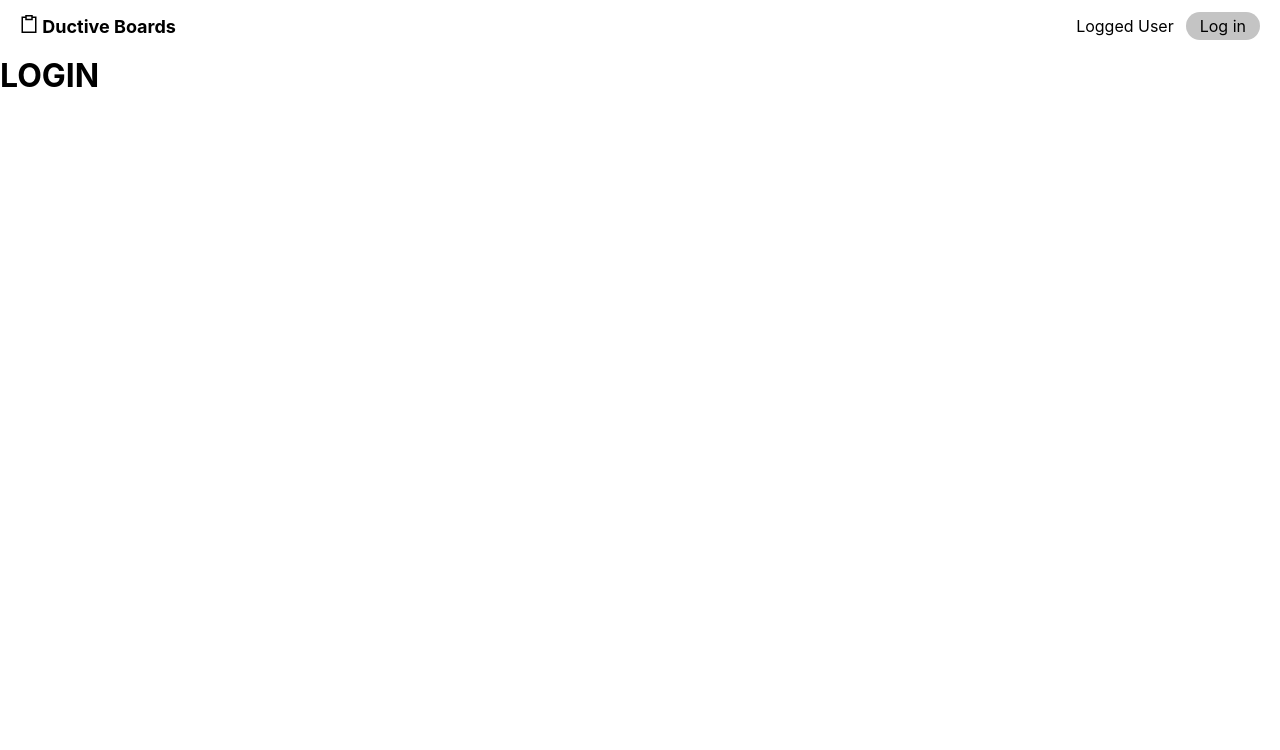
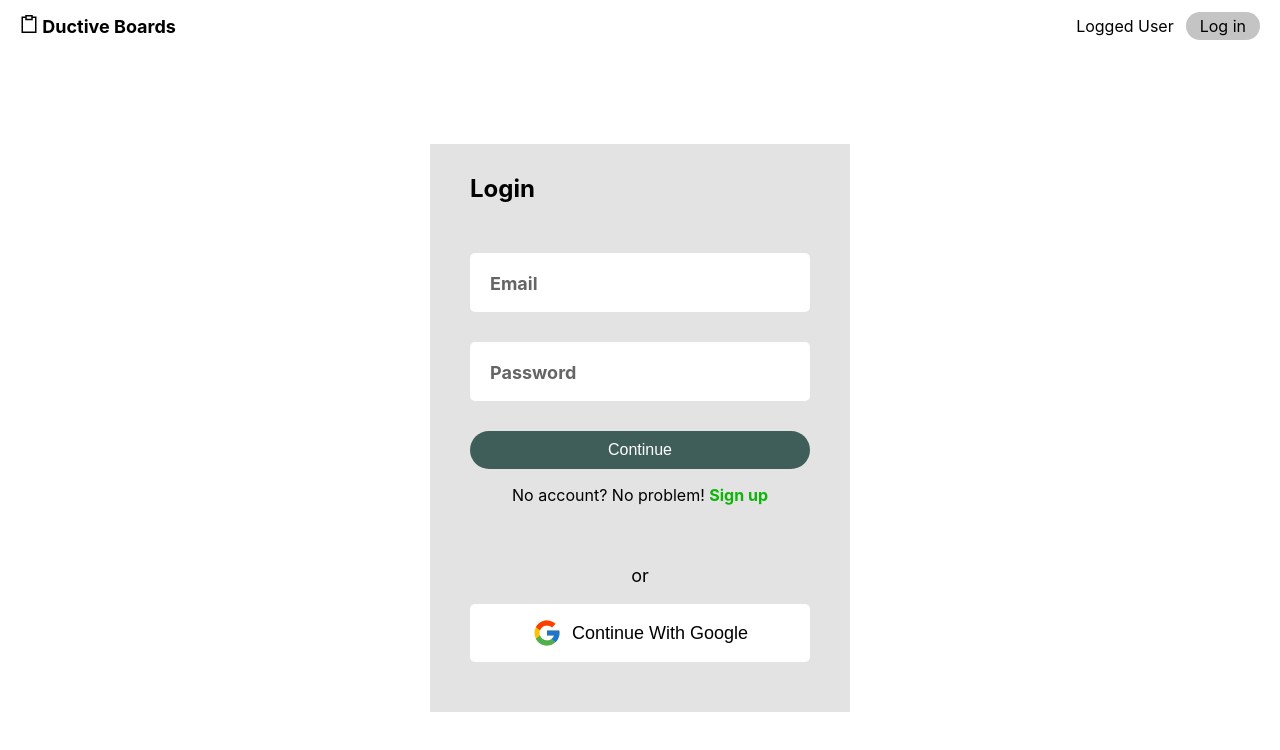
Before and after one commit to VentsislavBorislavov/Trello-clone, a React (Create React App) app: page /auth in a window 1280 px wide. Shown: the top 750 px of the page. Built offline with nearby package versions, Linux system fonts and the light colour scheme.

Commit message:
Created login page and it's form

```diff
--- a/src/App.tsx
+++ b/src/App.tsx
@@ -2,7 +2,7 @@ import React from "react";
 import Nav from "./components/Nav";
 import Layout from "./components/Layout";
 import Home from "./components/Home/Home";
-import AuthPage from "./components/AuthPage";
+import AuthPage from "./components/Auth/AuthPage";
 import Board from "./components/Board";
 import { BrowserRouter as Router, Switch, Route } from "react-router-dom";
 
--- /dev/null
+++ b/src/components/Auth/AuthPage.tsx
@@ -0,0 +1,28 @@
+import GoogleButton from "./GoogleButton";
+import LoginForm from "./LoginForm";
+import {
+  StyledAuthPage,
+  StyledAuth,
+  StyledGoogleDiv,
+  StyledRegisterText,
+} from "../styles/AuthPage.styled";
+
+const AuthPage = () => {
+  return (
+    <StyledAuthPage>
+      <StyledAuth>
+        <h2>Login</h2>
+        <LoginForm />
+        <StyledRegisterText>
+          No account? No problem! <span>Sign up</span>
+        </StyledRegisterText>
+        <StyledGoogleDiv>
+          <p>or</p>
+          <GoogleButton />
+        </StyledGoogleDiv>
+      </StyledAuth>
+    </StyledAuthPage>
+  );
+};
+
+export default AuthPage;
--- /dev/null
+++ b/src/components/Auth/EmailInput.tsx
@@ -0,0 +1,40 @@
+import { StyledInput, StyledEmail } from "../styles/AuthPage.styled";
+import { CSSProperties } from "styled-components";
+import withInputPlaceholder from "../hocs/withInputPlaceholder";
+
+interface Props {
+  value: string;
+  movePlaceholder: boolean;
+  onChange: (value: string) => void;
+  onFocus: () => void;
+  onBlur: () => void;
+}
+
+const EmailInput = ({
+  value,
+  onChange,
+  onFocus,
+  onBlur,
+  movePlaceholder,
+}: Props) => {
+  return (
+    <StyledEmail>
+      <span style={movePlaceholder ? spanStyle : {}}>Email</span>
+      <StyledInput
+        onFocus={onFocus}
+        onBlur={onBlur}
+        type="email"
+        value={value}
+        onChange={(e) => onChange(e.target.value)}
+      />
+    </StyledEmail>
+  );
+};
+
+export const spanStyle: CSSProperties = {
+  top: 2,
+  fontSize: 14,
+  transform: "translateY(0)",
+};
+
+export default withInputPlaceholder(EmailInput);
--- /dev/null
+++ b/src/components/Auth/GoogleButton.tsx
@@ -0,0 +1,15 @@
+import { FcGoogle } from "react-icons/fc";
+import { StyledGoogleButton } from "../styles/AuthPage.styled";
+
+const GoogleButton = () => {
+  return (
+    <StyledGoogleButton>
+      <span>
+        <FcGoogle />
+      </span>
+      Continue With Google
+    </StyledGoogleButton>
+  );
+};
+
+export default GoogleButton;
--- /dev/null
+++ b/src/components/Auth/LoginForm.tsx
@@ -0,0 +1,22 @@
+import { useState } from "react";
+import EmailInput from "./EmailInput";
+import PasswordInput from "./PasswordInput";
+import { StyledSubmit } from "../styles/AuthPage.styled";
+
+const LoginForm = () => {
+  const [email, setEmail] = useState("");
+  const [password, setPassword] = useState("");
+
+  return (
+    <form>
+      <EmailInput value={email} onChange={(val: any) => setEmail(val)} />
+      <PasswordInput
+        value={password}
+        onChange={(val: any) => setPassword(val)}
+      />
+      <StyledSubmit type="submit">Continue</StyledSubmit>
+    </form>
+  );
+};
+
+export default LoginForm;
--- /dev/null
+++ b/src/components/Auth/PasswordInput.tsx
@@ -0,0 +1,43 @@
+import { useState } from "react";
+import withInputPlaceholder from "../hocs/withInputPlaceholder";
+import { StyledPasswordInput, StyledInput } from "../styles/AuthPage.styled";
+import { spanStyle } from "./EmailInput";
+import { AiFillEyeInvisible, AiFillEye } from "react-icons/ai";
+
+interface Props {
+  value: string;
+  movePlaceholder: boolean;
+  onChange: (value: string) => void;
+  onFocus: () => void;
+  onBlur: () => void;
+}
+
+const PasswordInput = ({
+  value,
+  onChange,
+  onFocus,
+  onBlur,
+  movePlaceholder,
+}: Props) => {
+  const [showPassword, setShowPassword] = useState(false);
+
+  return (
+    <StyledPasswordInput>
+      <span style={movePlaceholder ? spanStyle : {}}>Password</span>
+      <StyledInput
+        onFocus={onFocus}
+        onBlur={onBlur}
+        type={showPassword ? "text" : "password"}
+        value={value}
+        onChange={(e) => onChange(e.target.value)}
+      />
+      {value && (
+        <button type="button" onClick={() => setShowPassword(!showPassword)}>
+          {showPassword ? <AiFillEyeInvisible /> : <AiFillEye />}
+        </button>
+      )}
+    </StyledPasswordInput>
+  );
+};
+
+export default withInputPlaceholder(PasswordInput);
--- a/src/components/AuthPage.tsx
+++ /dev/null
@@ -1,9 +0,0 @@
-const AuthPage = () => {
-  return (
-    <div>
-      <h1>LOGIN</h1>
-    </div>
-  );
-};
-
-export default AuthPage;
--- /dev/null
+++ b/src/components/hocs/withInputPlaceholder.tsx
@@ -0,0 +1,30 @@
+import { useState } from "react";
+
+const withInputPlaceholder = (WrappedComponent: any) => {
+  const WithInputPlaceholder = (props: any) => {
+    const [movePlaceholder, setMovePlaceholder] = useState(false);
+
+    const onFocus = () => {
+      if (!props.value || !movePlaceholder) {
+        setMovePlaceholder(!movePlaceholder);
+      }
+    };
+
+    const onBlur = () => {
+      if (movePlaceholder && !props.value) {
+        setMovePlaceholder(!movePlaceholder);
+      }
+    };
+    return (
+      <WrappedComponent
+        {...props}
+        onBlur={onBlur}
+        onFocus={onFocus}
+        movePlaceholder={movePlaceholder}
+      />
+    );
+  };
+  return WithInputPlaceholder;
+};
+
+export default withInputPlaceholder;
--- /dev/null
+++ b/src/components/styles/AuthPage.styled.tsx
@@ -0,0 +1,125 @@
+import styled from "styled-components";
+
+export const StyledAuthPage = styled.div`
+  width: 100%;
+  min-height: calc(100vh - 56px);
+  display: flex;
+  align-items: center;
+  justify-content: center;
+`;
+
+export const StyledAuth = styled.div`
+  background-color: rgba(117, 117, 117, 0.2);
+  min-width: 340px;
+  padding: 30px 40px 50px 40px;
+
+  h2 {
+    margin-top: 0;
+    margin-bottom: 50px;
+  }
+`;
+
+export const StyledLoginForm = styled.form``;
+
+export const StyledInput = styled.input`
+  background-color: transparent;
+  border: none;
+  font-size: 18px;
+  flex: 1;
+  outline: none;
+`;
+
+export const StyledEmail = styled.div`
+  position: relative;
+  padding: 18px 20px;
+  background-color: white;
+  display: flex;
+  border-radius: 5px;
+  span {
+    position: absolute;
+    pointer-events: none;
+    font-size: 18px;
+    font-weight: bold;
+    opacity: 0.6;
+    top: 50%;
+    transform: translateY(-50%);
+    transition: all 50ms ease-in;
+  }
+
+  & + & {
+    margin-top: 30px;
+  }
+
+  &:focus-within {
+    box-shadow: 0 0 0 2px black;
+    span {
+      opacity: 1;
+    }
+  }
+`;
+
+export const StyledPasswordInput = styled(StyledEmail)`
+  button {
+    background-color: transparent;
+    border: none;
+    padding: 0;
+    line-height: 0;
+    font-size: 24px;
+    cursor: pointer;
+  }
+`;
+
+export const StyledSubmit = styled.button`
+  background-color: #3f5e5a;
+  border: none;
+  color: white;
+  width: 100%;
+  font-size: 16px;
+  padding: 10px;
+  border-radius: 30px;
+  margin-top: 30px;
+  cursor: pointer;
+  &:hover {
+    filter: brightness(1.2);
+  }
+`;
+
+export const StyledRegisterText = styled.p`
+  text-align: center;
+
+  span {
+    color: #0cb508;
+    font-weight: bold;
+    cursor: pointer;
+  }
+`;
+
+export const StyledGoogleDiv = styled.div`
+  p {
+    text-align: center;
+    font-size: 18px;
+    margin-top: 60px;
+  }
+`;
+export const StyledGoogleButton = styled.button`
+  cursor: pointer;
+  font-size: 18px;
+  padding: 14px 0;
+  width: 100%;
+  border: none;
+  background-color: white;
+  border-radius: 5px;
+  display: flex;
+  align-items: center;
+  justify-content: center;
+  span {
+    display: inline-block;
+    margin-right: 10px;
+    line-height: 0;
+    font-size: 30px;
+  }
+
+  &:hover {
+    box-shadow: 0 0 0 2px #373f47;
+  }
+`;
```
